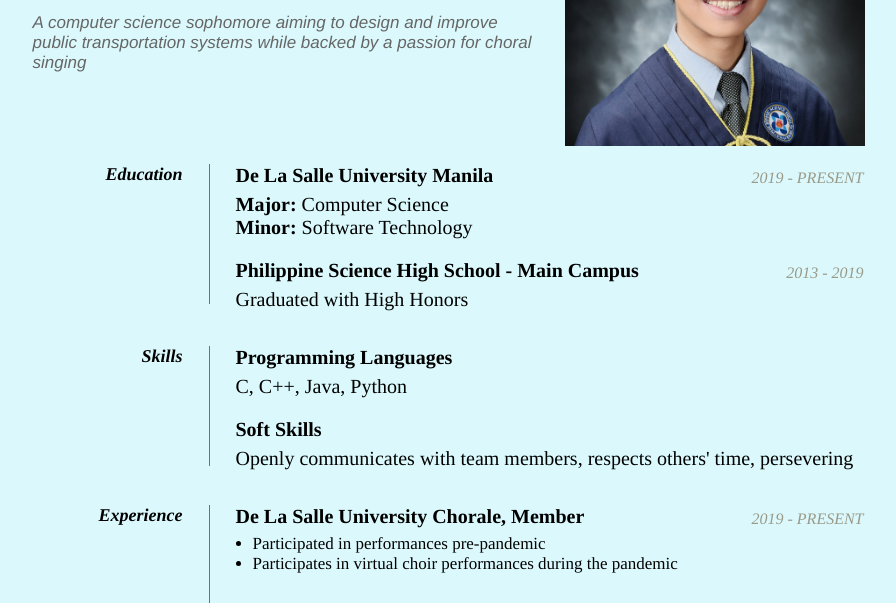
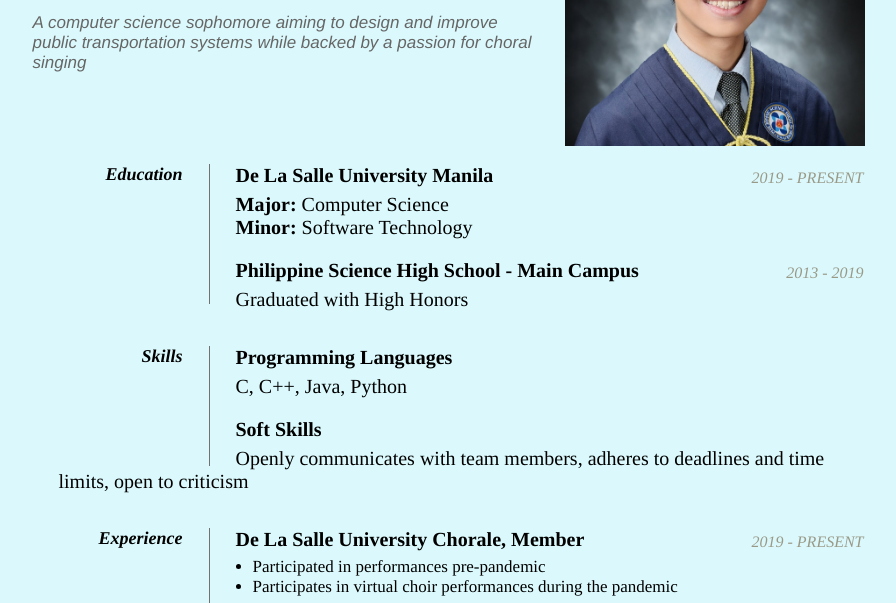
Before and after one commit to jacob-villa/jacob-villa.github.io, a plain HTML site: page index.html in a window 1280 px wide. Shown: the part 167-770 px from the top of the page, without its empty margins (205-1101 px from the left). Drawn offline with Linux system fonts and the light colour scheme.

Commit message:
Update index.html
Changed descriptions

```diff
--- a/index.html
+++ b/index.html
@@ -208,7 +208,7 @@
 
             <dd>
                 <h2>Soft Skills</h2>
-                <p>Openly communicates with team members, respects others' time, persevering</p>
+                <p>Openly communicates with team members, adheres to deadlines and time limits, open to criticism</p>
             </dd>
 
             <dd class="break"></dd>
```
